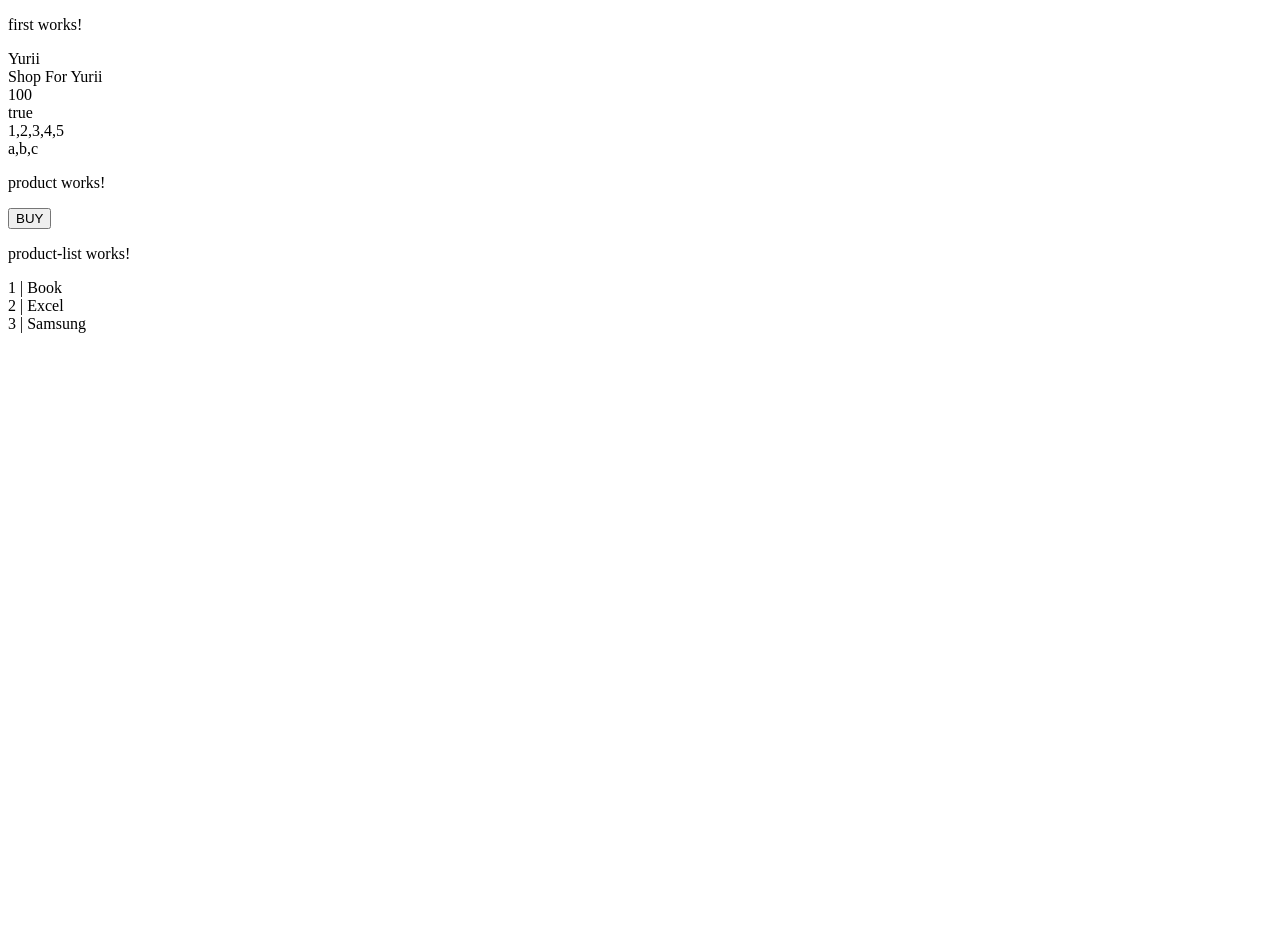
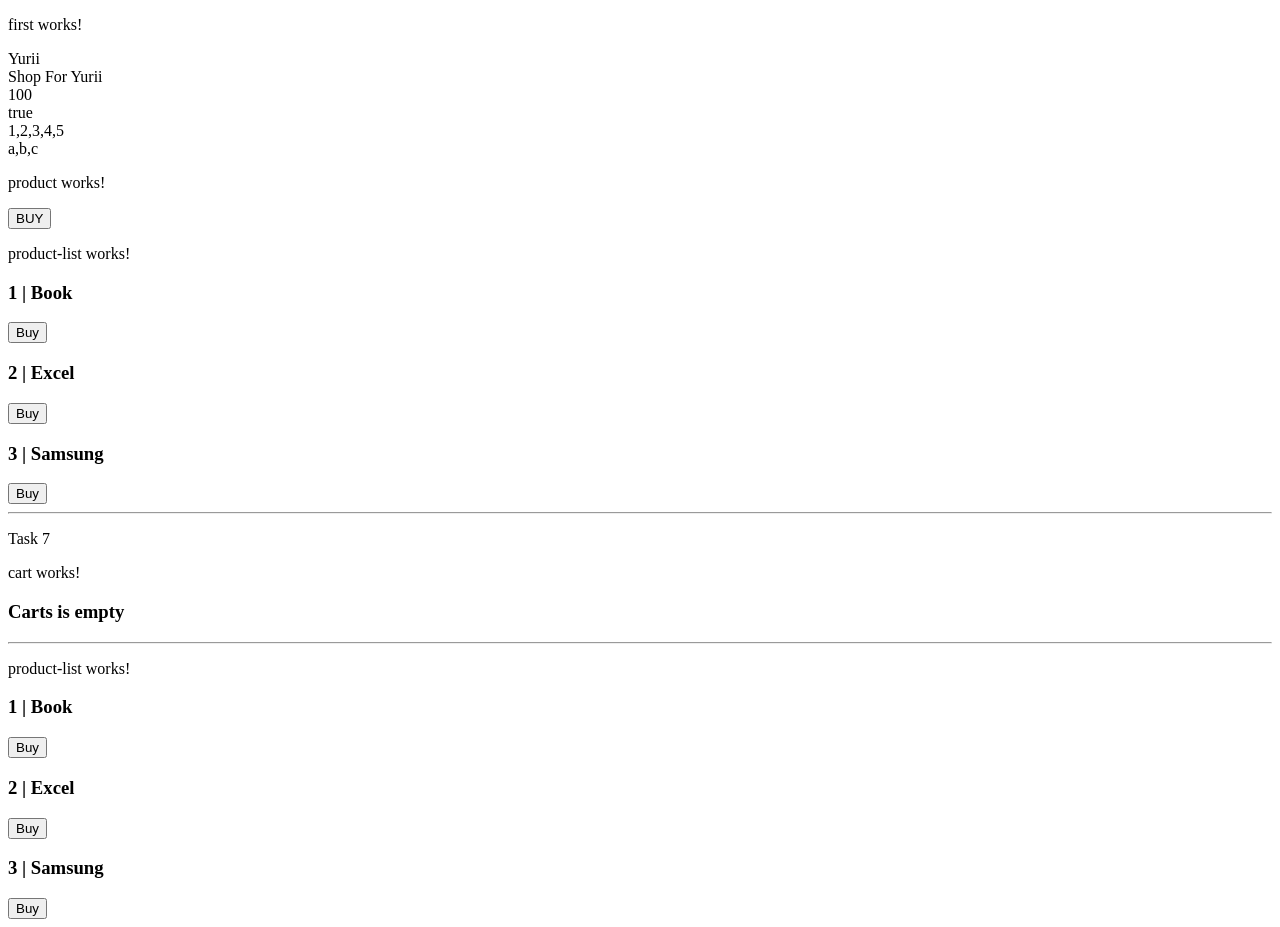
Before and after one commit to Ochkalov/Angular-8-shop, an Angular app: page / in a window 1280 px wide. Before the commit the page ends 800 px from the top, so only its background shows below. Built offline with nearby package versions, Linux system fonts and the light colour scheme.

Commit message:
HomW1: Task-7

```diff
--- a/src/app/app.component.html
+++ b/src/app/app.component.html
@@ -2,3 +2,8 @@
 
 
 <app-product></app-product>
+
+<hr>
+
+<div><p>Task 7</p></div>
+<app-cart></app-cart>
--- a/src/app/app.module.ts
+++ b/src/app/app.module.ts
@@ -6,13 +6,15 @@ import { AppComponent } from './app.component';
 import { FirstComponent } from './first/first.component';
 import { ProductComponent } from './product/product.component';
 import { ProductListComponent } from './products/product-list/product-list.component';
+import { CartComponent } from './cart/components/cart/cart.component';
 
 @NgModule({
   declarations: [
     AppComponent,
     FirstComponent,
     ProductComponent,
-    ProductListComponent
+    ProductListComponent,
+    CartComponent
   ],
   imports: [
     BrowserModule,
--- /dev/null
+++ b/src/app/cart/components/cart/cart.component.html
@@ -0,0 +1,16 @@
+<p>cart works!</p>
+
+
+<h3 *ngIf="isCartsEmpty; else cartsRef">Carts is empty</h3>
+
+<ng-template #cartsRef>
+  <h4>Carts:</h4>
+
+  <h4 *ngFor="let cart of carts">
+    {{ cart.id }} | {{ cart.name }}
+  </h4>
+</ng-template>
+
+
+<hr>
+<app-product-list></app-product-list>
--- /dev/null
+++ b/src/app/cart/components/cart/cart.component.ts
@@ -0,0 +1,24 @@
+import {Component, DoCheck, OnInit} from '@angular/core';
+import {CartService} from '../../services/cart.service';
+
+@Component({
+  selector: 'app-cart',
+  templateUrl: './cart.component.html',
+  styleUrls: ['./cart.component.less']
+})
+export class CartComponent implements OnInit, DoCheck {
+  carts: any[] = [];
+  isCartsEmpty: boolean;
+
+  constructor(private cartService: CartService ) { }
+
+  ngOnInit() {
+  }
+
+  ngDoCheck() {
+    console.log('ngDoCheck');
+    this.carts = this.cartService.getItems();
+    this.isCartsEmpty = !this.carts.length;
+  }
+
+}
--- /dev/null
+++ b/src/app/cart/services/cart.service.ts
@@ -0,0 +1,25 @@
+import { Injectable } from '@angular/core';
+
+@Injectable({
+  providedIn: 'root'
+})
+export class CartService {
+  items = [];
+
+  constructor() { }
+
+
+  addToCart(product) {
+    this.items.push(product);
+    console.log('this.items',this.items);
+  }
+
+  getItems() {
+    return this.items;
+  }
+
+  clearCart() {
+    this.items = [];
+    return this.items;
+  }
+}
--- a/src/app/products/product-list/product-list.component.html
+++ b/src/app/products/product-list/product-list.component.html
@@ -1,8 +1,9 @@
 <p>product-list works!</p>
 
 
-<div>
+<div *ngIf="products">
   <div *ngFor="let product of products">
-    {{ product.id }} | {{ product.name }}
+    <h3>{{ product.id }} | {{ product.name }}</h3>
+    <button (click)="addToCart(product)">Buy</button>
   </div>
 </div>
--- a/src/app/products/product-list/product-list.component.ts
+++ b/src/app/products/product-list/product-list.component.ts
@@ -1,6 +1,7 @@
 import { Component, OnInit } from '@angular/core';
 import {ProductsService} from '../products.service';
 import {ProductModel} from '../models/product.model';
+import {CartService} from '../../cart/services/cart.service';
 
 @Component({
   selector: 'app-product-list',
@@ -10,9 +11,17 @@ import {ProductModel} from '../models/product.model';
 export class ProductListComponent implements OnInit {
   products: ProductModel[];
 
-  constructor(private productService: ProductsService) { }
+  constructor(
+    private productService: ProductsService,
+    private cartService: CartService
+  ) { }
 
   ngOnInit() {
     this.products = this.productService.getProducts();
   }
+
+
+  addToCart(product: ProductModel) {
+    this.cartService.addToCart(product);
+  }
 }
```
Also changed, not shown: src/app/cart/components/cart/cart.component.less (added), 2 other files (tests, documents, lock files or other folders).
